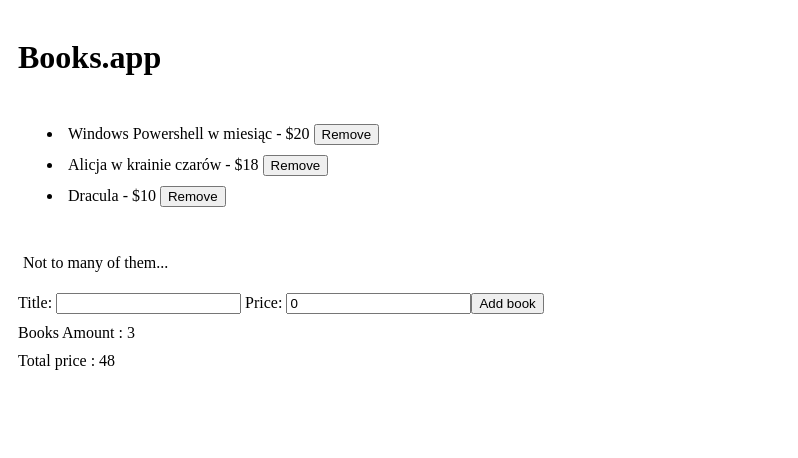
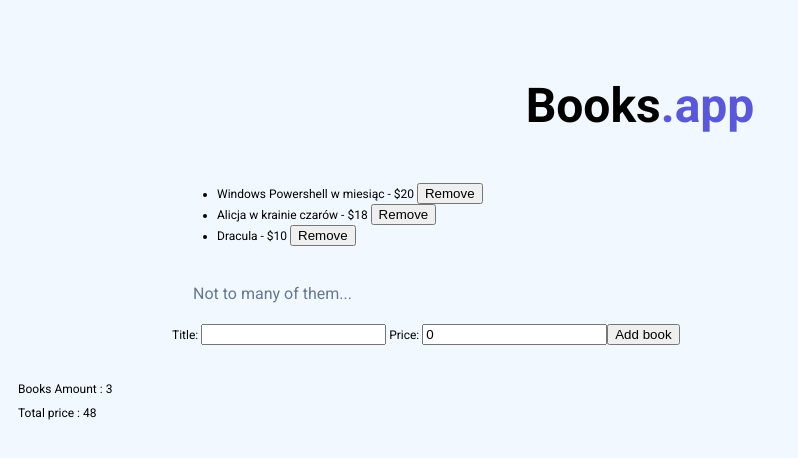
Before and after one commit to Kotiz/Books_course, a Vue app: page / in a window 1280 px wide. Shown: the top 458 px of the page, without its empty margins (0-798 px from the left). Built offline with nearby package versions, Linux system fonts and the light colour scheme.

Commit message:
stylowanie

```diff
--- a/public/index.html
+++ b/public/index.html
@@ -5,6 +5,7 @@
     <meta http-equiv="X-UA-Compatible" content="IE=edge">
     <meta name="viewport" content="width=device-width,initial-scale=1.0">
     <link rel="icon" href="<%= BASE_URL %>favicon.ico">
+    <link href="https://fonts.googleapis.com/css?family=Roboto:400,700&display=swap" rel="stylesheet">
     <title><%= htmlWebpackPlugin.options.title %></title>
   </head>
   <body>
--- a/src/App.vue
+++ b/src/App.vue
@@ -1,24 +1,3 @@
-<template>
-  <div id="app">
-    <header>
-      <h1>Books<span>.app</span></h1>
-    </header>
-    <books-list @remove="removeBook" :books="books" />
-    <books-length-msg :books="books"/>
-    <form @submit.prevent="handleSubmit">
-      <label>
-        Title:
-        <input v-model="form.title" type="text" name="title">
-      </label>
-      <label>
-        Price:
-        <input v-model="form.price" type="number" name="price">
-      </label>
-      <button type="submit">Add book</button>
-    </form>
-  </div>
-  <books-summary :books="books" />
-</template>
 <script>
 import BooksList from './components/BooksList.vue'
 import BooksLengthMsg from './components/BooksLengthMsg.vue'
@@ -64,8 +43,39 @@ export default {
   }
 }
 </script>
-<style>
-  li {
-    padding: 5px;
-  };
-</style>
+<template>
+  <div class="app">
+    <header>
+      <h1 class="app__heading">Books<span>.app</span></h1>
+    </header>
+    <books-list @remove="removeBook" :books="books" />
+    <books-length-msg :books="books"/>
+    <form @submit.prevent="handleSubmit">
+      <label>
+        Title:
+        <input v-model="form.title" type="text" name="title">
+      </label>
+      <label>
+        Price:
+        <input v-model="form.price" type="number" name="price">
+      </label>
+      <button type="submit">Add book</button>
+    </form>
+  </div>
+  <books-summary :books="books" />
+</template>
+<style lang="scss">
+  .app {
+    width: 100%;
+    max-width: 1000px;
+    padding: 2rem;
+    margin: 0 auto;
+    &__heading {
+      font-size: 3rem;
+      text-align: center;
+      span {
+        color: #5a58da;
+      }
+    }
+  }
+  </style>
--- a/src/main.js
+++ b/src/main.js
@@ -1,5 +1,4 @@
 import { createApp } from 'vue'
 import App from './App.vue'
-import '../src/style.css'
-
+import './styles/global.scss'
 createApp(App).mount('#app')
--- /dev/null
+++ b/src/styles/global.scss
@@ -0,0 +1,21 @@
+* {
+    box-sizing: border-box;
+  }
+
+  body {
+    font-family: 'Roboto', sans-serif;
+    font-size: 12px;
+    background: #f2f8ff;
+    color:  #000000;
+  }
+
+  a {
+    text-decoration: none;
+    color: inherit;
+  }
+
+  p {
+    font-size: 1rem;
+    color: #637892;
+    padding: 0 1rem;
+  }
```
Also changed, not shown: src/components/BookForm.vue (added, +80 -0 lines), src/style.css (deleted).
